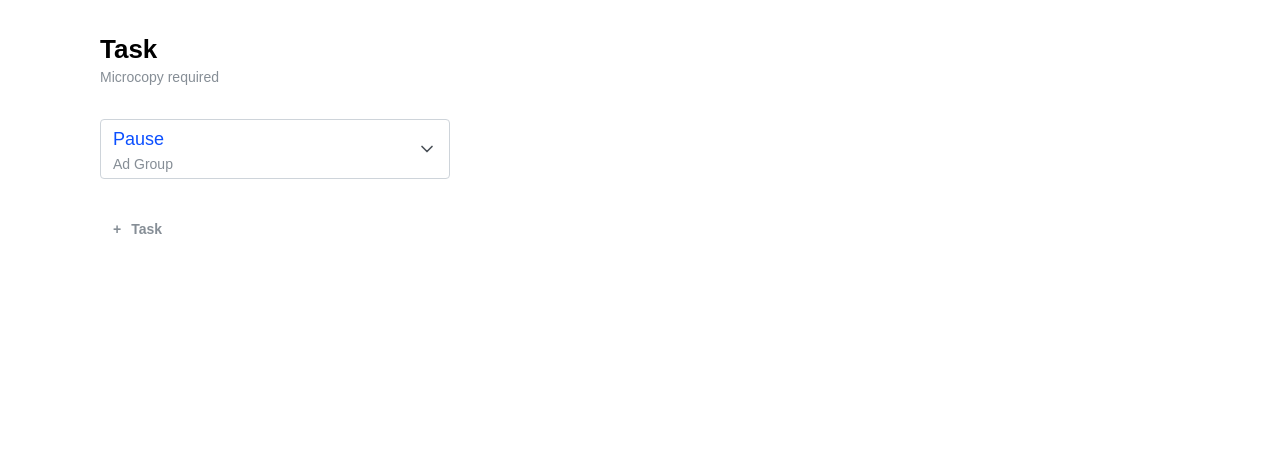
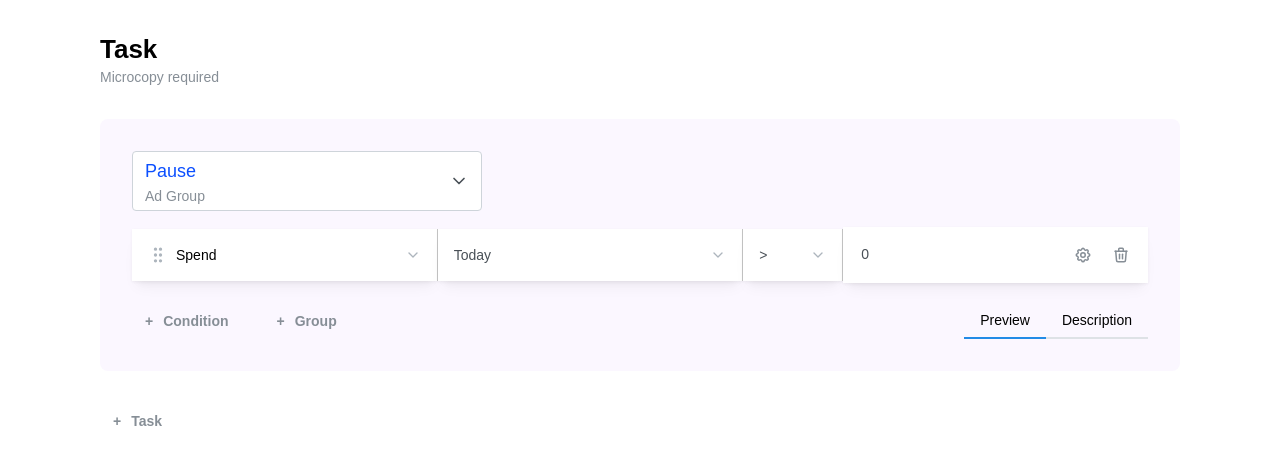
Before and after one commit to adeleke5140/tasks-automation-rule, a React (Vite) app: page / in a window 1280 px wide. Shown: the top 464 px of the page. Built offline with nearby package versions, Linux system fonts and the light colour scheme.

Commit message:
feat: use task item

```diff
--- a/src/App.tsx
+++ b/src/App.tsx
@@ -1,6 +1,6 @@
 import { Box, Button, Stack } from '@mantine/core'
 import { Header } from './components/header'
-import { Task } from './components/task'
+import { TaskItem } from './components/task-item'
 
 function App() {
   return (
@@ -8,7 +8,7 @@ function App() {
       <Stack gap="xl">
         <Header />
 
-        <Task />
+        <TaskItem />
         <Box>
           <Button variant="subtle" color="gray" leftSection={<span>+</span>}>
             Task
```
